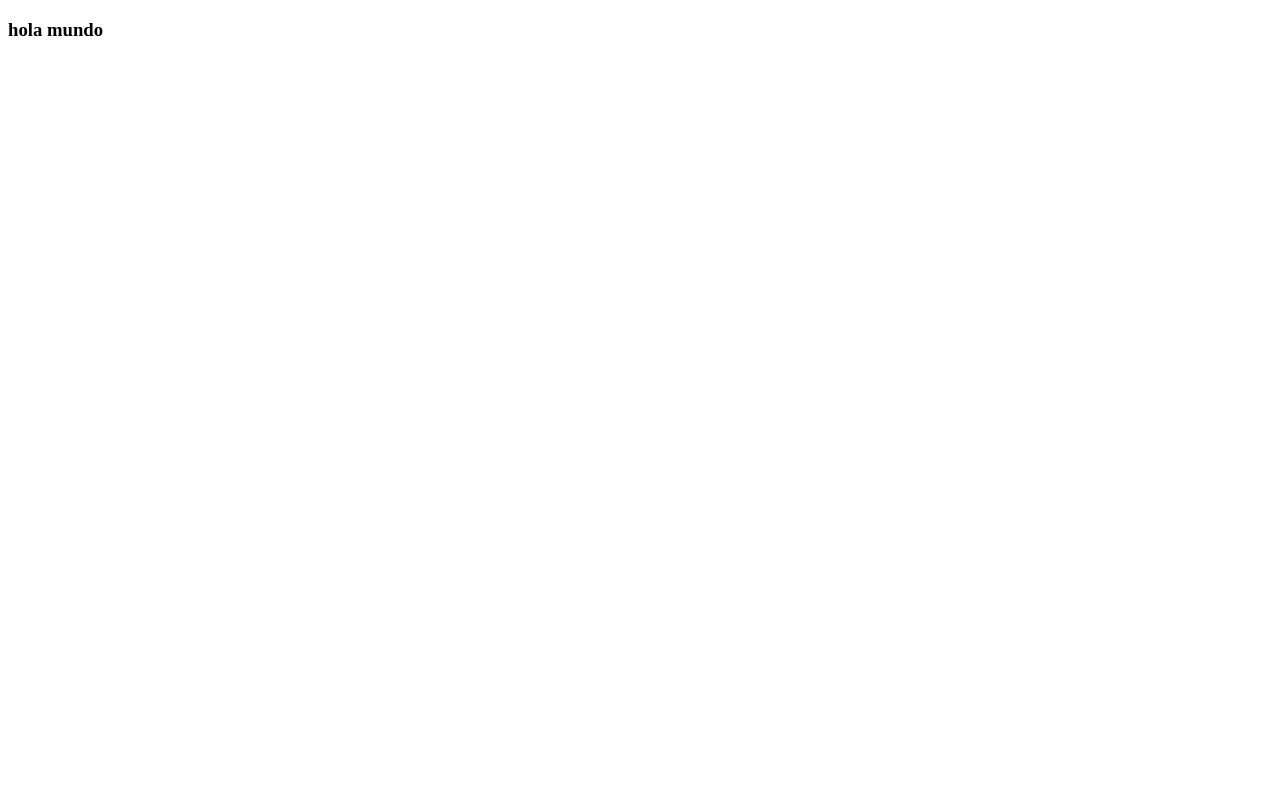
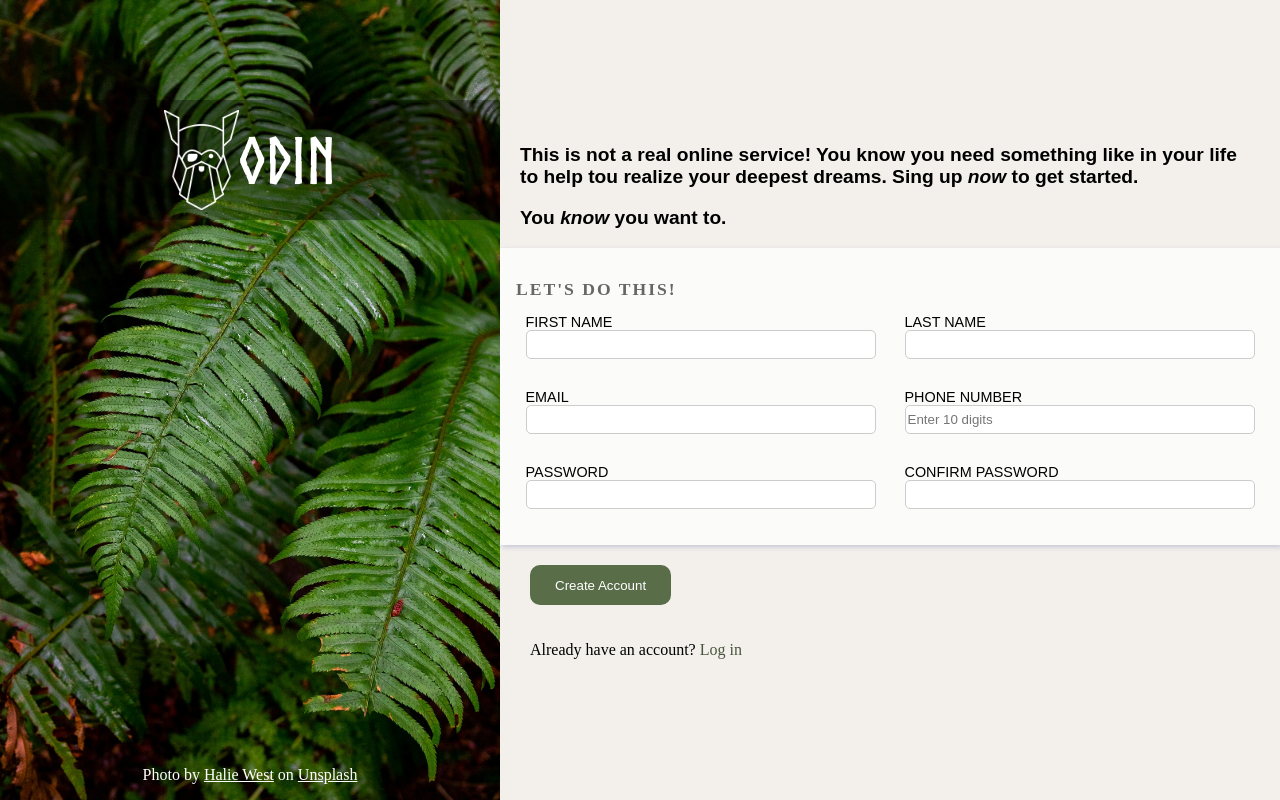
Before and after one commit to Lucas-Rojas-Nahuel/Formulario-de-Registro, a plain HTML site: page index.html in a window 1280 px wide. Drawn offline with Linux system fonts and the light colour scheme.

Commit message:
agregando detalles a las vista de escritorio

```diff
--- a/index.html
+++ b/index.html
@@ -1,12 +1,145 @@
 <!DOCTYPE html>
 <html lang="en">
-<head>
-    <meta charset="UTF-8">
-    <meta name="viewport" content="width=device-width, initial-scale=1.0">
-    <link rel="stylesheet" href="styles.css">
-    <title>Document</title>
-</head>
-<body>
-    <h3>hola mundo</h3>
-</body>
+  <head>
+    <meta charset="UTF-8" />
+    <meta name="viewport" content="width=device-width, initial-scale=1.0" />
+    <link rel="stylesheet" href="styles.css" />
+    <link rel="preload" href="/images/background/background.webp" as="image" />
+    <meta
+      name="description"
+      content="Ejercicio práctico de HTML y CSS intermedio basado en The Odin Project. Aprende sobre maquetación, estilos y diseño responsivo."
+    />
+    <title>Sing Up - Odin Project</title>
+  </head>
+  <body>
+    <main>
+      <section class="bg">
+        <header class="content-logo">
+          <img
+            height="100"
+            width="75"
+            src="/images/logos/odin-logo.webp"
+            alt="Odin Project Logo"
+          />
+          <h1 class="logo-text">ODiN</h1>
+        </header>
+        <figure>
+          <figcaption>
+            Photo by <a href="#">Halie West</a> on <a href="#">Unsplash</a>
+          </figcaption>
+        </figure>
+      </section>
+
+      <section class="container-register">
+        <div class="container-text">
+          <p>
+            This is not a real online service! You know you need something like
+            in your life to help tou realize your deepest dreams. Sing up
+            <i>now</i> to get started.
+          </p>
+          <p>You <i>know</i> you want to.</p>
+        </div>
+
+        <div class="container-form">
+          <form action="#" method="POST">
+            <fieldset class="form-content">
+              <h2 class="title-form">Let's do this!</h2>
+
+              <div class="grid">
+                <div class="item">
+                  <label class="item-label" for="name">First Name</label>
+                  <input
+                    class="item-input"
+                    type="text"
+                    name="name"
+                    id="name"
+                    required
+                    minlength="3"
+                  />
+                  <span></span>
+                </div>
+
+                <div class="item">
+                  <label class="item-label" for="lastName">Last Name</label>
+                  <input
+                    class="item-input"
+                    type="text"
+                    name="lastName"
+                    id="lastName"
+                    required
+                    minlength="3"
+                  />
+                  <span></span>
+                </div>
+
+                <div class="item">
+                  <label class="item-label" for="email">Email</label>
+                  <input
+                    class="item-input"
+                    type="email"
+                    name="email"
+                    id="email"
+                    required
+                  />
+                  <span></span>
+                </div>
+
+                <div class="item">
+                  <label class="item-label" for="phoneNumber"
+                    >Phone number</label
+                  >
+                  <input
+                    class="item-input"
+                    type="tel"
+                    name="phoneNumber"
+                    id="phoneNumber"
+                    pattern="[0-9]{10}"
+                    placeholder="Enter 10 digits"
+                    required
+                  />
+                  <span></span>
+                </div>
+
+                <div class="item">
+                  <label class="item-label" for="password">Password</label>
+                  <input
+                    class="item-input"
+                    type="password"
+                    name="password"
+                    id="password"
+                    minlength="6"
+                    required
+                  />
+                  <span></span>
+                </div>
+
+                <div class="item">
+                  <label class="item-label" for="confirmPassword"
+                    >Confirm Password</label
+                  >
+                  <input
+                    class="item-input"
+                    type="password"
+                    name="confirmPassword"
+                    id="confirmPassword"
+                    minlength="6"
+                    required
+                  />
+                  <span></span>
+                </div>
+              </div>
+            </fieldset>
+            <div class="container-btn">
+              <button type="submit" aria-label="Create Account">
+                Create Account
+              </button>
+            </div>
+          </form>
+          <div class="container-redirect">
+            <p>Already have an account? <a href="#">Log in</a></p>
+          </div>
+        </div>
+      </section>
+    </main>
+  </body>
 </html>
--- a/styles.css
+++ b/styles.css
@@ -0,0 +1,185 @@
+@font-face {
+  font-family: "Norse";
+  src: url("/fonts/Norse-Bold.otf");
+  font-weight: normal;
+  font-style: normal;
+  font-display: swap;
+}
+
+body {
+  margin: 0;
+  padding: 0;
+  height: 100vh;
+  width: 100vw;
+}
+
+main {
+  height: 100%;
+  width: 100%;
+  display: flex;
+  align-items: center;
+}
+
+.bg {
+  background-image: url("/images/background/background.webp");
+  background-size: cover;
+  background-position: center;
+  height: 100%;
+  width: 100%;
+  max-width: 500px;
+  display: flex;
+  flex-direction: column;
+  justify-content: space-between;
+  align-items: center;
+  color: white;
+}
+
+.bg figure figcaption a {
+  color: white;
+}
+
+.content-logo {
+  display: flex;
+  align-items: center;
+  justify-content: center;
+  background-color: #00000054;
+  width: 100%;
+  height: 120px;
+  margin-top: 20%;
+}
+
+.logo-text {
+  font-family: "Norse", "Franklin Gothic Medium", "Arial Narrow", Arial,
+    sans-serif;
+  color: white;
+  font-size: 4rem;
+}
+
+
+
+.container-register {
+  box-sizing: content-box;
+  height: 100%;
+  flex: 1;
+  display: flex;
+  flex-direction: column;
+  justify-content: center;
+  background-color: rgba(240, 236, 231, 0.774);
+}
+
+.container-text {
+  box-sizing: content-box;
+  margin: 0 20px;
+}
+
+.container-text p {
+  font-family: Arial, Helvetica, sans-serif;
+  font-size: 1.2rem;
+  font-weight: bold;
+}
+
+.form-content {
+  background-color: rgba(255, 255, 255, 0.719);
+  padding: 1rem;
+  margin: 0;
+  border: none;
+  box-shadow: 2px 2px 5px #48529944;
+  display: flex;
+  flex-direction: column;
+  justify-content: space-between;
+}
+
+.title-form {
+  font-size: 1.1rem;
+  font-weight: bold;
+  text-transform: uppercase;
+  letter-spacing: 2px;
+  color: #666;
+}
+
+.grid {
+  display: grid;
+  grid-template-columns: repeat(auto-fill, minmax(300px, 1fr));
+  justify-items: center;
+  gap: 10px;
+}
+
+.item {
+  display: flex;
+  flex-direction: column;
+  width: 100%;
+  height: 65px;
+  max-width: 350px;
+}
+
+.item-label {
+  text-transform: uppercase;
+  font-family: sans-serif;
+  font-size: 0.9rem;
+}
+
+.item-input {
+  height: 25px;
+  border-radius: 5px;
+  border: 1px solid #ccc;
+  transform: border 0.3s ease-in-out;
+}
+
+.item-input:focus {
+  border-color: blue;
+  outline: none;
+}
+
+.item-input:user-invalid {
+  border-color: red;
+}
+
+.item-input:user-valid {
+  border-color: green;
+}
+.item-input:user-invalid + span::after {
+  content: " ❌ Campo inválido";
+
+  color: #dc2626;
+  margin-left: 5px;
+}
+
+.container-btn {
+  display: flex;
+  height: 80px;
+  align-items: center;
+  padding-left: 30px;
+  box-sizing: border-box;
+}
+
+.container-btn button {
+  background-color: #596d48;
+  border: none;
+  border-radius: 10px;
+  height: 40px;
+  padding: 0 25px;
+  color: white;
+  cursor: pointer;
+  transition: background-color 0.3s;
+}
+
+.container-btn button:hover {
+  background-color: #48553c;
+  height: 45px;
+  padding: 15px 30px;
+  transition: all 0.3s;
+}
+
+.container-redirect {
+  padding-left: 30px;
+}
+.container-redirect p a {
+  color: #48553c;
+  text-decoration: none;
+}
+
+@media (max-width: 900px) {
+  main {
+    flex-direction: column;
+  }
+}
```
Also changed, not shown: fonts/Norse-Bold.otf (added), images/background/background.jpg (added), images/background/background.webp (added), images/logos/odin-logo.png (added), images/logos/odin-logo.webp (added), images/pageReferens.png (added).
